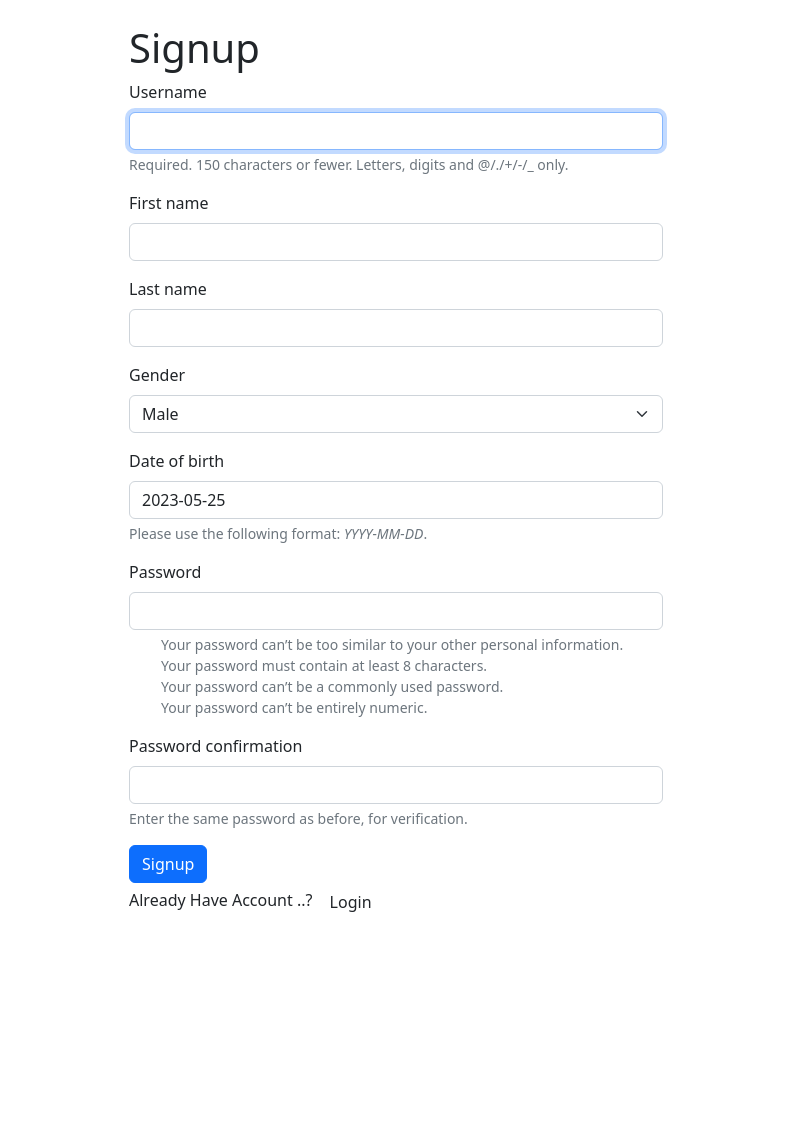
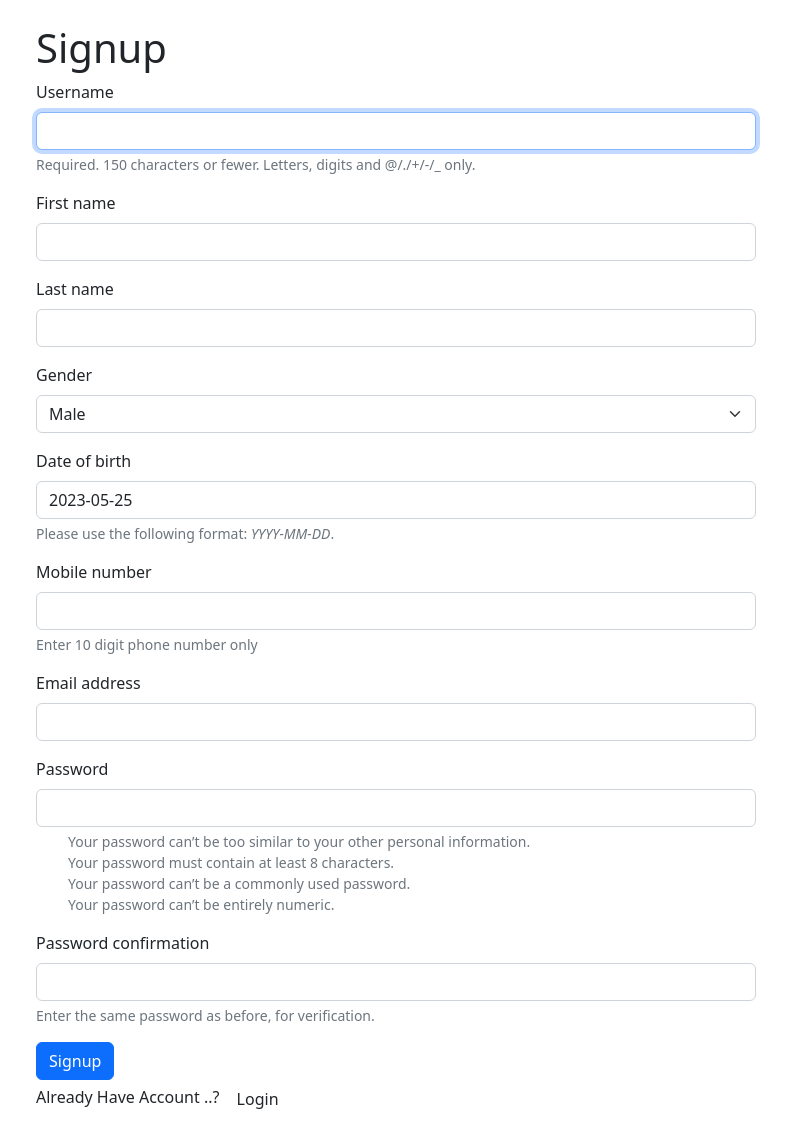
Before and after one commit to SandeepK1729/tm, a Django app: page /accounts/signup in a window 1280 px wide. Shown: the part 62-1196 px from the top of the page, without its empty margins (244-1035 px from the left). Before the commit the page ends 974 px from the top, so only its background shows below. Run offline with Django 4.2, Linux system fonts and the light colour scheme; some libraries are stand-ins or nearby versions.

Commit message:
done with verson 1.5 of project TM

```diff
--- a/core/forms.py
+++ b/core/forms.py
@@ -7,7 +7,7 @@ class UserCreationForm(UserCreationForm):
     class Meta(UserCreationForm.Meta):
         model = User
         fields = ("username", "first_name", "last_name",
-                'gender', 'dob')
+                'gender', 'dob', 'mobile_number', 'email')
 
     def save(self, commit=True):
         user = super().save(commit=False)
--- a/transaction_manager/templates/registration/login.html
+++ b/transaction_manager/templates/registration/login.html
@@ -4,7 +4,7 @@
 
 {% block body %}
     <div class="row justify-content-center">
-        <div class="col-4">
+        <div class="col-8">
             <div class="card">
                 <div class="card-body">
                     <h2>Login</h2>
--- a/transaction_manager/templates/registration/signup.html
+++ b/transaction_manager/templates/registration/signup.html
@@ -5,7 +5,7 @@
 {% block body %}
     <div class="container">
         <div class="row justify-content-center">
-            <div class="col-6">
+            <div class="col-8">
                 <h1>Signup</h1>
                 <form method="post">
                     {% csrf_token %}
```
